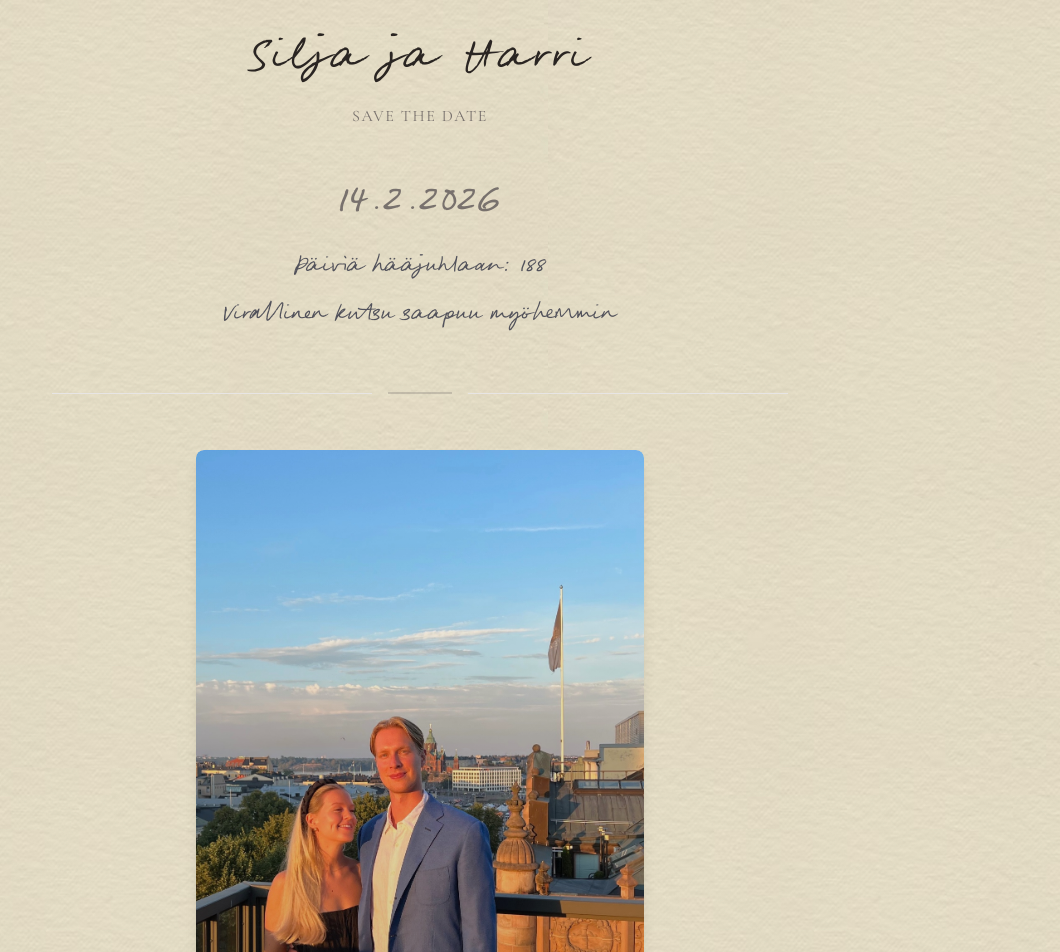
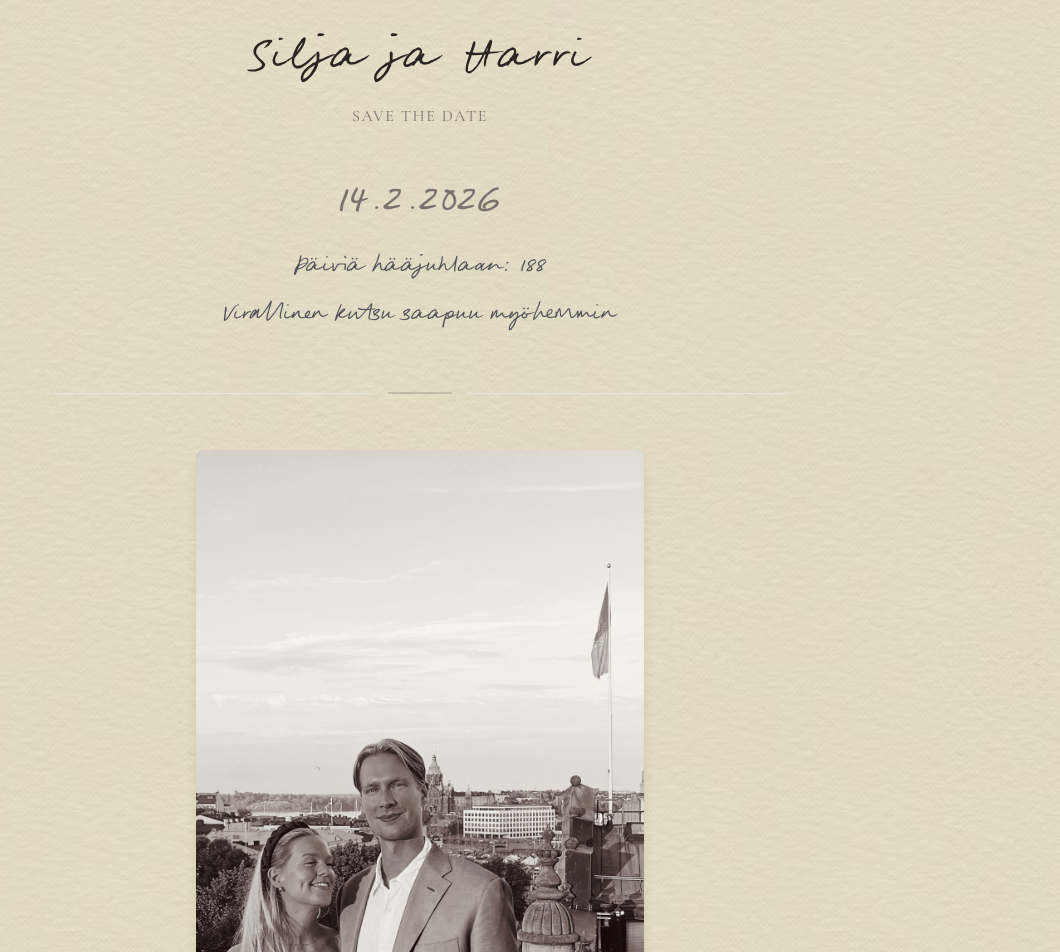
Before and after one commit to riisiharakka/iisakat, a React (Vite) app: page / in a window 1280 px wide. Shown: the top 952 px of the page, without its empty margins (220-1280 px from the left). Built offline with nearby package versions, Linux system fonts and the light colour scheme.

Commit message:
Update image
Update the main image on the page to the provided picture.

```diff
--- a/src/components/SaveTheDate.tsx
+++ b/src/components/SaveTheDate.tsx
@@ -94,7 +94,7 @@ const SaveTheDate: React.FC = () => {
       }} className="w-full max-w-md mx-auto">
           <div className="relative rounded-lg overflow-hidden shadow-lg">
             <img src="/lovable-uploads/def916bb-9748-4bb6-bbf7-62148c0a4852.png" alt="Wedding invitation photo of a couple at sunset on a rooftop" className="w-full h-auto rounded-lg" />
-            <div className="absolute inset-0 bg-gradient-to-t from-black/20 to-transparent"></div>
+            <img src="/lovable-uploads/425634bf-3bca-4ad8-b247-29da3df5fb6a.png" alt="Silja and Harri rooftop portrait - Save the Date photo" className="absolute inset-0 w-full h-full object-cover" loading="lazy" />
           </div>
         </motion.div>
       </div>
```
Also changed, not shown: public/lovable-uploads/425634bf-3bca-4ad8-b247-29da3df5fb6a.png (added).
